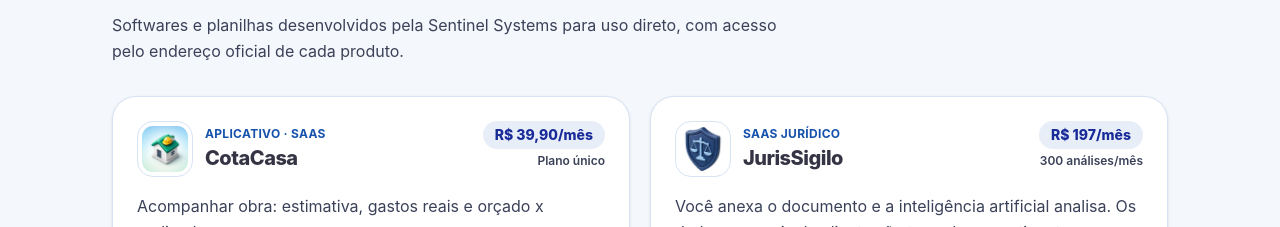
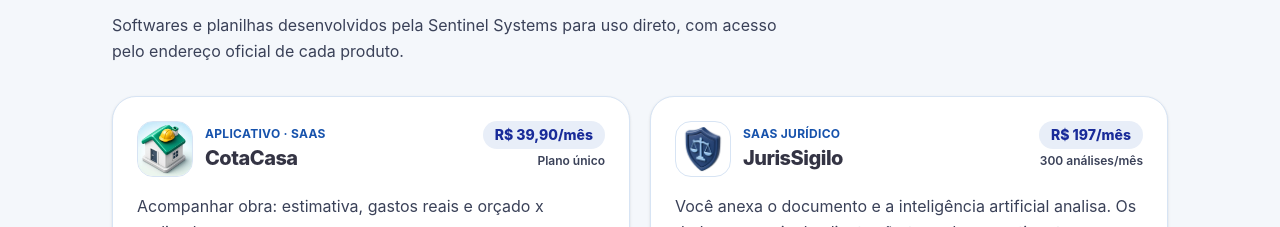
Before and after one commit to bonivitti-collab/sentinel-systems, a React (Vite) app: page / in a window 1280 px wide. Shown: the part 930-1157 px from the top of the page. Built offline with nearby package versions, Linux system fonts and the light colour scheme.

Commit message:
Ajustar o logo do CotaCasa para preencher o quadrado da vitrine (#41)
Recortei as margens vazias da arte e troquei o encaixe para object-cover, sem o padding que deixava a casinha pequena. A casa ocupa cerca de 90% do quadrado, sem distorcer nem cortar.

```diff
--- a/src/pages/HomePage.tsx
+++ b/src/pages/HomePage.tsx
@@ -108,7 +108,7 @@ export function HomePage(_props: HomePageProps) {
                             loading="lazy"
                             decoding="async"
                             className={
-                              product.id === 'jurissigilo' || product.id === 'cotacasa-app'
+                              product.id === 'jurissigilo'
                                 ? 'h-14 w-14 shrink-0 rounded-2xl border border-[#D7E4F4] bg-white object-contain p-1'
                                 : 'h-14 w-14 shrink-0 rounded-2xl border border-[#D7E4F4] object-cover'
                             }
```
Also changed, not shown: public/produtos/cotacasa-logo.webp.
